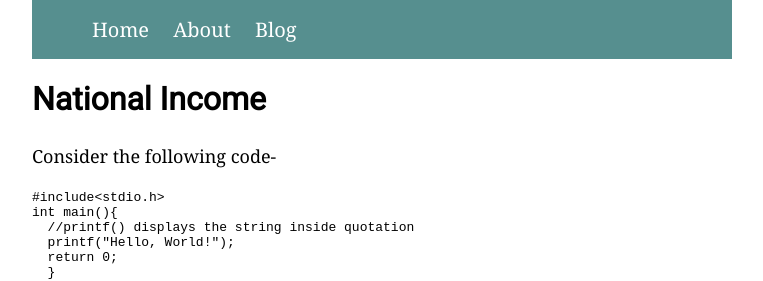
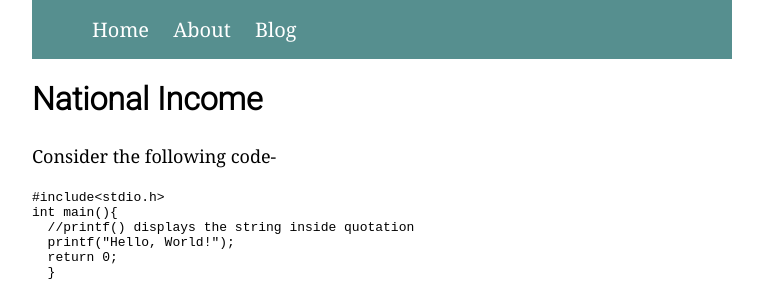
Before and after one commit to generalistsanctuary/generalistsanctuary.github.io, a Jekyll site: the page built from _posts/2021-08-06-National-Income.md, in a window 1280 px wide. Shown: the top 281 px of the page, without its empty margins (258-1021 px from the left). Built offline with Jekyll 4.4.1, drawn with Linux system fonts in a browser that asks for light colours.

Commit message:
Update post.html

```diff
--- a/_layouts/post.html
+++ b/_layouts/post.html
@@ -6,7 +6,7 @@
     <meta charset="UTF-8">
     <meta http-equiv="X-UA-Compatible" content="IE=edge">
     <meta name="viewport" content="width=device-width, initial-scale=1">
-    <link href="https://fonts.googleapis.com/css2?family=Roboto&display=swap" rel="stylesheet">
+    <link href="https://fonts.googleapis.com/css2?family=Roboto:wght@300&display=swap" rel="stylesheet">
     <link href="https://fonts.googleapis.com/css2?family=Noto+Serif&display=swap" rel="stylesheet">
     <link rel="stylesheet" href="{{site.baseurl}}/styles/posts-style.css">
     <title>{{page.title}}|Generalist Haven</title>
```
